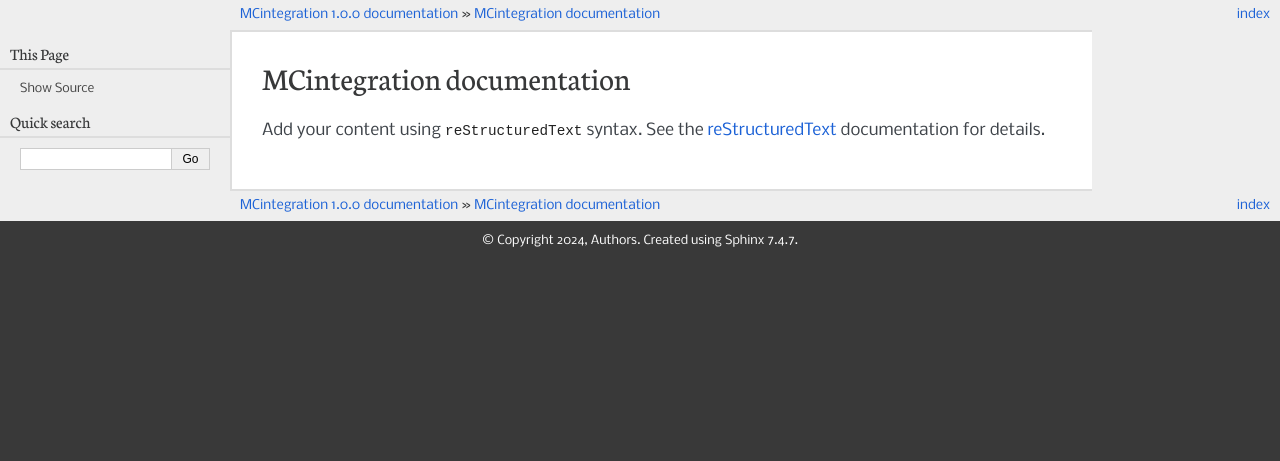
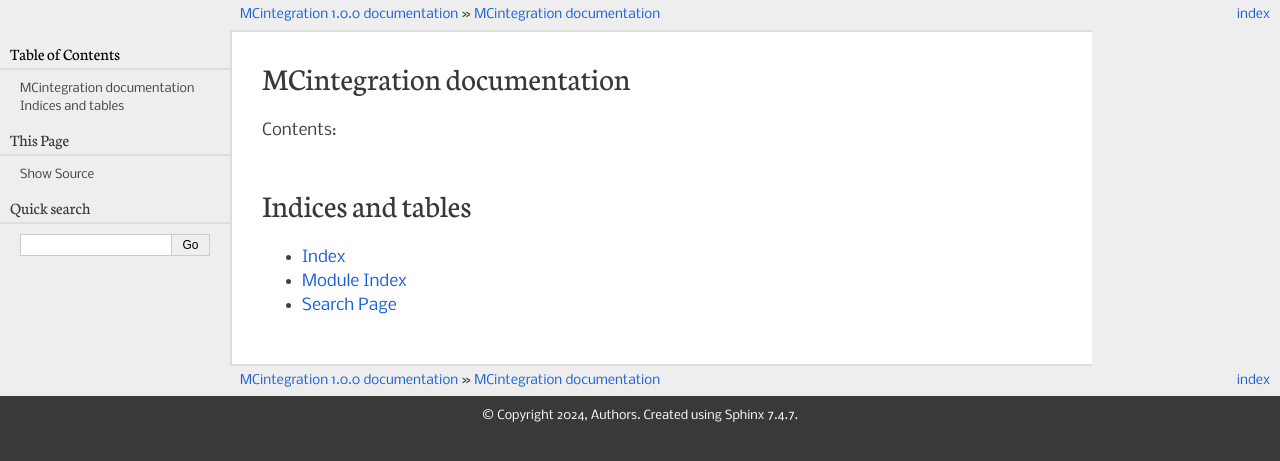
Before and after one commit to numericalEFT/MCintegration.py, a Sphinx documentation site: the page built from docs/source/index.rst, in a window 1280 px wide. Shown: the top 461 px of the page. Built offline with Sphinx 7.4.7, drawn with Linux system fonts in a browser that asks for light colours.

Commit message:
update homepage

```diff
--- a/docs/source/index.rst
+++ b/docs/source/index.rst
@@ -6,11 +6,16 @@
 MCintegration documentation
 ===============
 
-Add your content using ``reStructuredText`` syntax. See the
-`reStructuredText <https://www.sphinx-doc.org/en/master/usage/restructuredtext/index.html>`_
-documentation for details.
 
+Contents:
 
 .. toctree::
    :maxdepth: 2
    :caption: Contents:
+
+Indices and tables
+==================
+
+* :ref:`genindex`
+* :ref:`modindex`
+* :ref:`search`
```
